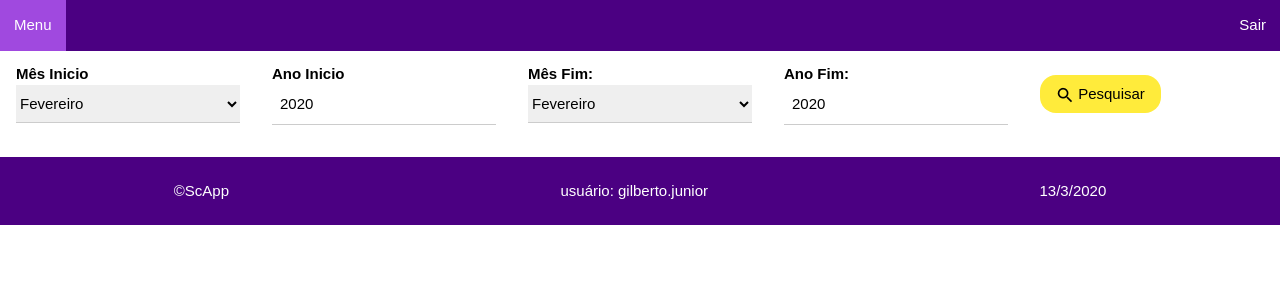
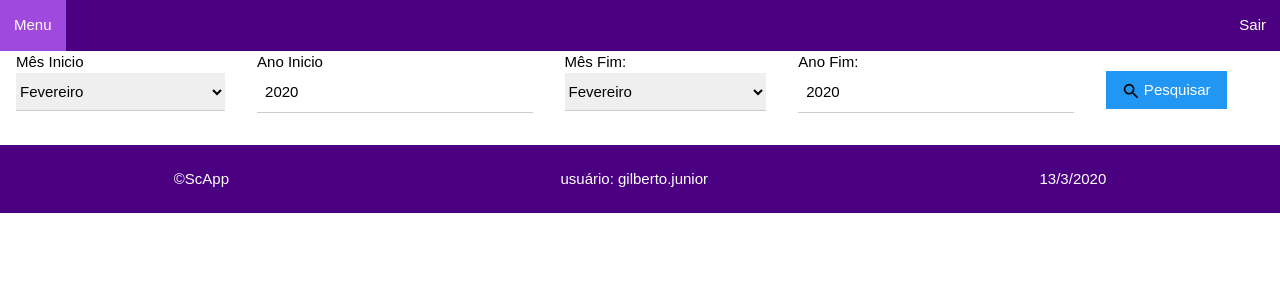
Before and after one commit to gagjunior/ScApp, a Django app: page /publicadores/atividades/ in a window 1280 px wide. Shown: the top 300 px of the page. Run offline with Django 3.2, Linux system fonts and the light colour scheme; a user stored in the database is signed in; some libraries are stand-ins or nearby versions.

Commit message:
Inserir tabela atividades

```diff
--- a/publicadores/static/css/site.css
+++ b/publicadores/static/css/site.css
@@ -54,17 +54,8 @@
     color: red;
 }
 
-.botao_pesq{
-    margin-top: 12px;
-}
-
-.barra-pesq{
-    margin-top: 12px;
-    width: 20%;
-}
-
-.barra-pesq > label{
-    font-weight: bold;
+.item-pesq{
+    margin-top: 20px;
 }
 
 @media only screen and (min-width: 1024px){
@@ -76,4 +67,5 @@
     .desktop{
         max-width: 40%;
     }
+
 }
--- a/publicadores/templates/publicadores/atividades_lista.html
+++ b/publicadores/templates/publicadores/atividades_lista.html
@@ -2,40 +2,47 @@
 
 {% block content %}
 
-<form method="POST" class="w3-row">
+<form method="POST" class="w3-cell-row">
     {% csrf_token %}
     {% load widget_tweaks%}
     {% load static %}
-    <div class="w3-col w3-container barra-pesq">
+    <div class="w3-container w3-cell w3-mobile">
         <label for="form.id_for_label">Mês Inicio</label>
         {% render_field form.mes_inicio class="w3-select" %}
     </div>
-    <div class="w3-col w3-container barra-pesq">
+    <div class="w3-container w3-cell w3-mobile">
         <label for="form.id_for_label">Ano Inicio</label>
         {% render_field form.ano_inicio class="w3-input" %}
     </div>
-    <div class="w3-col w3-container barra-pesq">
+    <div class="w3-container w3-cell w3-mobile">
         <label for="form.id_for_label">Mês Fim:</label>
         {% render_field form.mes_fim class="w3-select" %}
     </div>
-    <div class="w3-col w3-container barra-pesq">
+    <div class="w3-container w3-cell w3-mobile">
         <label for="form.id_for_label">Ano Fim:</label>
         {% render_field form.ano_fim class="w3-input" %}
     </div>
-    <div class="w3-col w3-container barra-pesq">
-        <button type="submit" class="w3-button w3-round-xlarge w3-yellow botao_pesq"><img
+    <div class="w3-container w3-cell w3-mobile">
+        <button type="submit" class="w3-button w3-blue item-pesq"><img
                 src="{% static 'imagens/lupa_pesquisa.png' %}"> Pesquisar</button>
     </div>
 </form>
 
 {% if atividades_flt %}
 
-<table>
+<div class="w3-responsive">
+<table class="w3-table-all" style="margin-top: 15px;">
     <thead>
-        <tr>
+        <tr class="w3-indigo">
             <th>Mês</th>
             <th>Ano</th>
             <th>Publicador</th>
+            <th>Publicações</th>
+            <th>Videos</th>
+            <th>Horas</th>
+            <th>Revisitas</th>
+            <th>Estudos</th>
+            <th>Observação</th>
         </tr>
     </thead>
     <tbody>
@@ -44,10 +51,17 @@
             <td>{{ atividade.get_mes_relatorio_display }}</td>
             <td>{{ atividade.ano_relatorio }}</td>
             <td>{{ atividade.publicador }}</td>
+            <td>{{ atividade.publicacoes }}</td>
+            <td>{{ atividade.videos }}</td>
+            <td>{{ atividade.horas }}</td>
+            <td>{{ atividade.revisitas }}</td>
+            <td>{{ atividade.estudos }}</td>
+            <td>{{ atividade.obs_relatorio }}</td>
         </tr>
         {% endfor %}
     </tbody>
 </table>
+</div>
 
 {% endif %}
 
```
Also changed, not shown: db.sqlite3.
